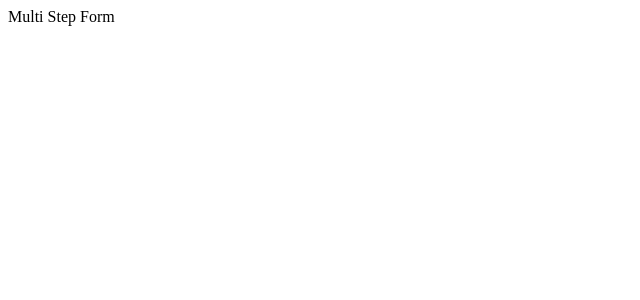
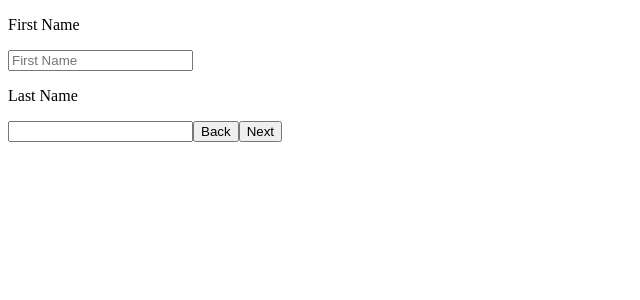
Before and after one commit to makiwebdeveloper/multi-step-form, a React (Vite) app: page / in a window 1280 px wide. Shown: the top 300 px of the page, without its empty margins (0-640 px from the left). Built offline with nearby package versions, Linux system fonts and the light colour scheme.

Commit message:
functionality

```diff
--- a/package.json
+++ b/package.json
@@ -7,6 +7,7 @@
     "preview": "vite preview"
   },
   "dependencies": {
+    "formik": "^2.2.9",
     "react": "^17.0.2",
     "react-dom": "^17.0.2"
   },
--- a/src/App.tsx
+++ b/src/App.tsx
@@ -1,5 +1,57 @@
+import { Field, Form, Formik } from "formik";
+import { useMSF } from "./MSFContext";
+
 function App() {
-  return <div className="">Multi Step Form</div>;
+  const { currentStep } = useMSF();
+  const steps = [<StepOne />, <StepTwo />];
+
+  return <div>{steps[currentStep]}</div>;
 }
 
 export default App;
+
+const FormStep = ({ isFinalStep = false, children }: any) => {
+  const { handleNextStep, handlePrevStep, data } = useMSF();
+
+  const handleSubmit = (values: any) => {
+    handleNextStep(values, isFinalStep);
+  };
+
+  return (
+    <Formik initialValues={{ ...data }} onSubmit={handleSubmit}>
+      {({ values }) => (
+        <Form>
+          {children}
+          <button type="button" onClick={() => handlePrevStep(values)}>
+            Back
+          </button>
+          <button type="submit">Next</button>
+        </Form>
+      )}
+    </Formik>
+  );
+};
+
+// SCREENS
+const StepOne = () => {
+  return (
+    <FormStep>
+      <p>First Name</p>
+      <Field name="first_name" placeholder="First Name" />
+      <p>Last Name</p>
+      <Field name="last_name" />
+    </FormStep>
+  );
+};
+
+const StepTwo = () => {
+  return (
+    <FormStep isFinalStep={true}>
+      <Field name="color" as="select">
+        <option value="red">Red</option>
+        <option value="green">Green</option>
+        <option value="blue">Blue</option>
+      </Field>
+    </FormStep>
+  );
+};
--- /dev/null
+++ b/src/MSFContext.tsx
@@ -0,0 +1,50 @@
+import { createContext, ReactNode, useContext, useState } from "react";
+
+interface IContext {
+  data: {
+    first_name: string;
+    last_name: string;
+    color: string;
+  };
+  currentStep: number;
+  handleNextStep: (newData: any, isFinalStep: boolean) => void;
+  handlePrevStep: (newData: any) => void;
+}
+
+const MSFContext = createContext<IContext | null>(null);
+export const useMSF = () => useContext(MSFContext) as IContext;
+
+export const MSFProvider = ({ children }: { children: ReactNode }) => {
+  const [data, setData] = useState({
+    first_name: "",
+    last_name: "",
+    color: "",
+  });
+
+  const [currentStep, setCurrentStep] = useState(0);
+
+  const handleNextStep = (newData: any, isFinalStep = false) => {
+    setData((prev) => ({ ...prev, ...newData }));
+
+    if (isFinalStep) {
+      console.table({ ...data, ...newData });
+      return;
+    }
+
+    setCurrentStep((prev) => prev + 1);
+  };
+
+  const handlePrevStep = (newData: any) => {
+    setData((prev) => ({ ...prev, ...newData }));
+    setCurrentStep((prev) => prev - 1);
+  };
+
+  const value: IContext = {
+    data,
+    currentStep,
+    handleNextStep,
+    handlePrevStep,
+  };
+
+  return <MSFContext.Provider value={value}>{children}</MSFContext.Provider>;
+};
--- a/src/main.tsx
+++ b/src/main.tsx
@@ -1,11 +1,14 @@
-import React from 'react'
-import ReactDOM from 'react-dom'
-import './index.css'
-import App from './App'
+import React from "react";
+import ReactDOM from "react-dom";
+import "./index.css";
+import App from "./App";
+import { MSFProvider } from "./MSFContext";
 
 ReactDOM.render(
   <React.StrictMode>
-    <App />
+    <MSFProvider>
+      <App />
+    </MSFProvider>
   </React.StrictMode>,
-  document.getElementById('root')
-)
+  document.getElementById("root")
+);
```
Also changed, not shown: 2 other files (tests, documents, lock files or other folders).
